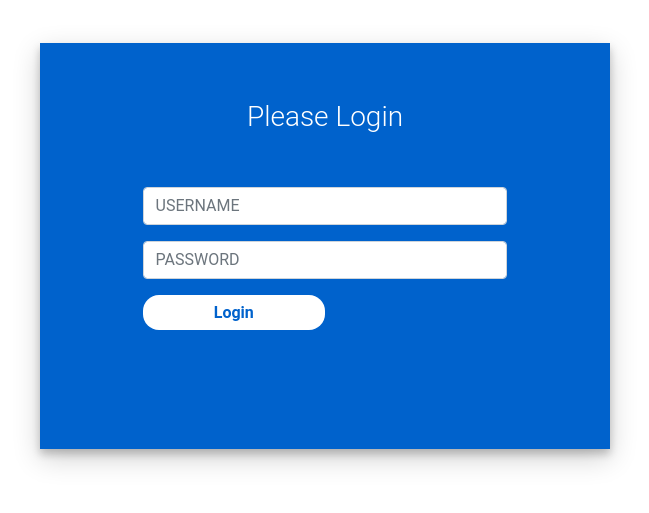
After one commit to jpb8/CygThonUI, a Django app: page /login/ in a window 1280 px wide. The commit adds this page. Shown: the part 347-860 px from the top of the page, without its empty margins (30-679 px from the left). Run offline with Django 3.2, Linux system fonts and the light colour scheme; some libraries are stand-ins or nearby versions.

Commit message:
command add update

```diff
--- a/cygnet/urls.py
+++ b/cygnet/urls.py
@@ -17,13 +17,15 @@ from django.contrib import admin
 from django.urls import path, include
 from django.conf.urls.static import static
 from django.conf import settings
-from projects.views import index
+from projects.views import index, user_login, user_logout
 
 urlpatterns = [
     path('admin/', admin.site.urls),
     path('files/', include('files.urls', namespace='files')),
     path('projects/', include('projects.urls', namespace='projects')),
     path('', index, name="home"),
+    path('login/', user_login, name="login"),
+    path('logout/', user_logout, name="logout")
 ]
 if settings.DEBUG:
     urlpatterns = urlpatterns + static(settings.STATIC_URL, document_root=settings.STATIC_ROOT)
--- a/files/views/dds.py
+++ b/files/views/dds.py
@@ -45,6 +45,12 @@ def dds_delete(request):
 
 class DDSDetailView(DetailView):
     queryset = DDS.objects.all()
+
+    def get_object(self, queryset=None):
+        obj = super(DDSDetailView, self).get_object(queryset=queryset)
+        if self.request.user not in obj.project.members.all():
+            raise Http404()
+        return obj
 
     def get_context_data(self, **kwargs):
         data = super().get_context_data(**kwargs)
--- a/files/views/dtf.py
+++ b/files/views/dtf.py
@@ -38,6 +38,12 @@ def dtf_delete(request):
 
 class DTFDetailView(DetailView):
     queryset = DTF.objects.all()
+
+    def get_object(self, queryset=None):
+        obj = super(DTFDetailView, self).get_object(queryset=queryset)
+        if self.request.user not in obj.project.members.all():
+            raise Http404()
+        return obj
 
     def get_context_data(self, **kwargs):
         data = super().get_context_data(**kwargs)
--- a/projects/urls.py
+++ b/projects/urls.py
@@ -1,5 +1,5 @@
 from django.urls import path
-from .views import ProjectDetailView, update_long_descriptions, create_substitutions, project_add, export_template
+from .views import *
 
 app_name = 'projects'
 
@@ -8,5 +8,5 @@ urlpatterns = [
     path('long_desc/', update_long_descriptions, name="long_desc"),
     path('create_subs/', create_substitutions, name="create_subs"),
     path('add/', project_add, name="add"),
-    path('templates/', export_template, name="templates")
+    path('templates/', export_template, name="templates"),
 ]
--- a/projects/views.py
+++ b/projects/views.py
@@ -1,6 +1,8 @@
 from django.views.generic import DetailView
-from django.http import JsonResponse, HttpResponse
-from django.shortcuts import render, redirect
+from django.contrib.auth import authenticate, login, logout
+from django.http import JsonResponse, HttpResponse, Http404, HttpResponseRedirect
+from django.shortcuts import render, redirect, reverse
+from django.contrib.auth.decorators import login_required
 
 from .models import Project
 from .forms import ProjectForm
@@ -11,12 +13,37 @@ from cygdevices.substitutions import Substitutions
 from cygdevices.points import Points
 
 
+@login_required()
 def index(request):
     cont_dict = {
-        "projects": Project.objects.all(),
+        "projects": request.user.project_set.all(),
         "form": ProjectForm
     }
     return render(request, 'index.html', cont_dict)
+
+
+def user_login(request):
+    if request.method == 'POST':
+        username = request.POST.get('username')
+        password = request.POST.get('password')
+        user = authenticate(username=username, password=password)
+        if user:
+            if user.is_active:
+                login(request, user)
+                return HttpResponseRedirect(reverse('home'))
+            else:
+                return HttpResponse("ACCOUNT NOT ACTIVE")
+        else:
+            print('Someone tried to login and failed')
+            print('User: {} and password: {}'.format(username, password))
+            return HttpResponse("invalid login details")
+    return render(request, 'login.html')
+
+
+@login_required()
+def user_logout(request):
+    logout(request)
+    return HttpResponseRedirect(reverse('login'))
 
 
 def project_add(request):
@@ -31,6 +58,12 @@ def project_add(request):
 
 class ProjectDetailView(DetailView):
     queryset = Project.objects.all()
+
+    def get_object(self, queryset=None):
+        obj = super(ProjectDetailView, self).get_object(queryset=queryset)
+        if self.request.user not in obj.members.all():
+            raise Http404()
+        return obj
 
     def get_context_data(self, **kwargs):
         data = super().get_context_data(**kwargs)
--- a/static/css/styles.css
+++ b/static/css/styles.css
@@ -75,3 +75,56 @@ a.file-delete:hover {
     width: 50%;
     display: inline-block;
 }
+
+.login-container{
+    margin-top: 5%;
+    margin-bottom: 5%;
+}
+.login-form-1{
+    padding: 5%;
+    box-shadow: 0 5px 8px 0 rgba(0, 0, 0, 0.2), 0 9px 26px 0 rgba(0, 0, 0, 0.19);
+}
+.login-form-1 h3{
+    text-align: center;
+    color: #333;
+}
+.login-form-2{
+    padding: 5%;
+    background: #0062cc;
+    box-shadow: 0 5px 8px 0 rgba(0, 0, 0, 0.2), 0 9px 26px 0 rgba(0, 0, 0, 0.19);
+}
+.login-form-2 h3{
+    text-align: center;
+    color: #fff;
+}
+.login-container form{
+    padding: 10%;
+}
+.btnSubmit
+{
+    width: 50%;
+    border-radius: 1rem;
+    padding: 1.5%;
+    border: none;
+    cursor: pointer;
+}
+.login-form-1 .btnSubmit{
+    font-weight: 600;
+    color: #fff;
+    background-color: #0062cc;
+}
+.login-form-2 .btnSubmit{
+    font-weight: 600;
+    color: #0062cc;
+    background-color: #fff;
+}
+.login-form-2 .ForgetPwd{
+    color: #fff;
+    font-weight: 600;
+    text-decoration: none;
+}
+.login-form-1 .ForgetPwd{
+    color: #0062cc;
+    font-weight: 600;
+    text-decoration: none;
+}
--- a/templates/base.html
+++ b/templates/base.html
@@ -28,6 +28,19 @@
             {% endif %}
         </ul>
     </div>
+      {% if user.is_authenticated %}
+        <div class="dropdown dropleft">
+            <button class="btn btn-primary btn-sm dropdown-toggle" type="button" id="dropdownMenuButton"
+                    data-toggle="dropdown" aria-haspopup="true" aria-expanded="false">
+                {{ user.username }}
+            </button>
+            <div class="dropdown-menu" aria-labelledby="dropdownMenuButton">
+                <a class="dropdown-item" href="{% url 'logout' %}">Logout</a>
+            </div>
+        </div>
+        {{% else %}
+        <a class="btn btn-primary btn-sm" type="submit" href="/login">Login</a>
+        {% endif %}
   </div>
 </nav>
 {% block body_block %}
--- a/templates/index.html
+++ b/templates/index.html
@@ -2,6 +2,7 @@
 {% block body_block %}
 <body>
 <div class="container">
+    {% if user.is_staff %}
     <div class="row" style="margin:10px">
         <form method="POST" action="{% url 'projects:add' %}">
             <div class="form-group">
@@ -12,6 +13,7 @@
             <button type="submit" class="btn btn-primary">Create</button>
         </form>
     </div>
+    {% endif %}
     <div class="row" style="margin-top: 50px">
         <div class="card text-center">
             <div class="card-header">
--- /dev/null
+++ b/templates/login.html
@@ -0,0 +1,22 @@
+{% extends 'base.html' %}
+{% block body_block %}
+<div class="container login-container">
+    <div class="row">
+        <div class="col-md-6 login-form-2">
+            <h3>Please Login</h3>
+            <form action="{% url 'login' %}" method="POST">
+                {% csrf_token %}
+                <div class="form-group">
+                    <input type="text" class="form-control" placeholder="USERNAME" value="" name="username"/>
+                </div>
+                <div class="form-group">
+                    <input type="password" class="form-control" placeholder="PASSWORD" value="" name="password"/>
+                </div>
+                <div class="form-group">
+                    <input type="submit" class="btnSubmit" value="Login"/>
+                </div>
+            </form>
+        </div>
+    </div>
+</div>
+{% endblock %}
```
Also changed, not shown: cygnet/settings/production.py (+3 -23 lines), projects/models.py (+8 -1 lines), projects/migrations/0002_project_members.py (added), 1 other file.
